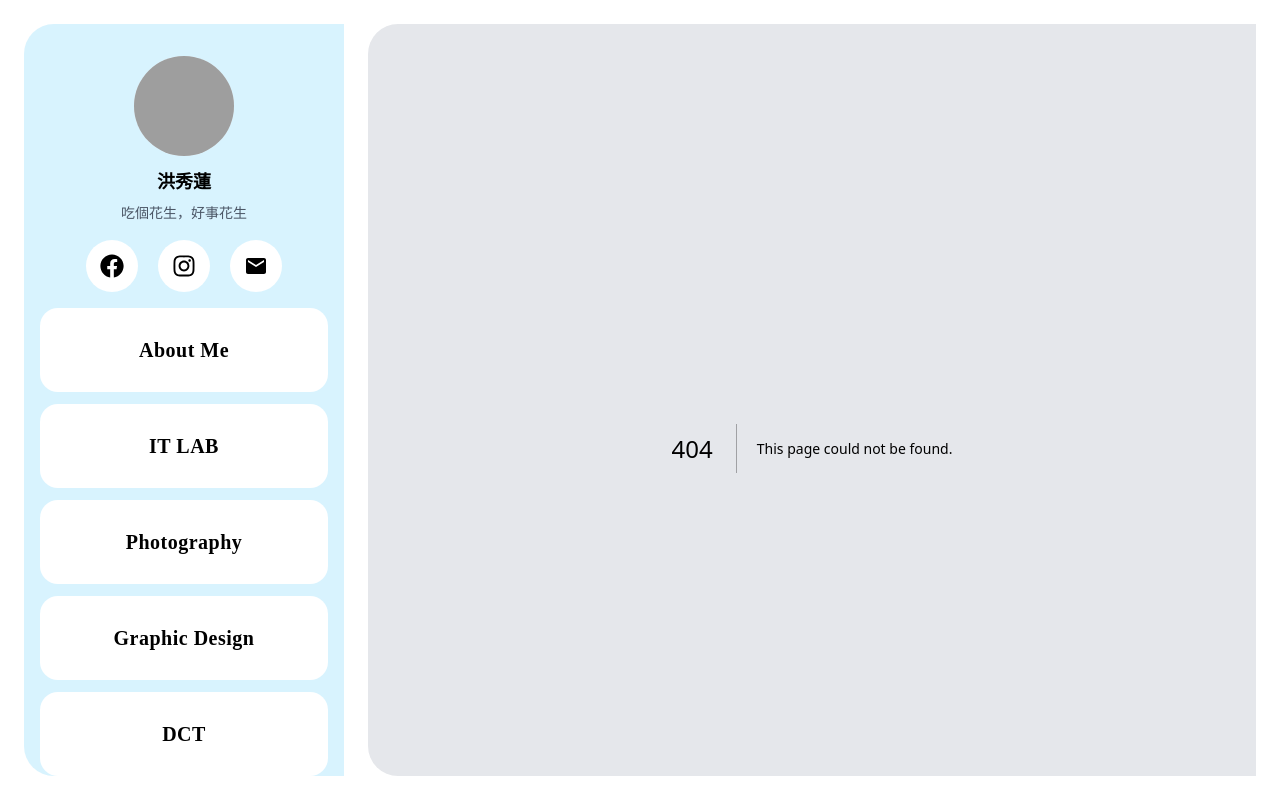
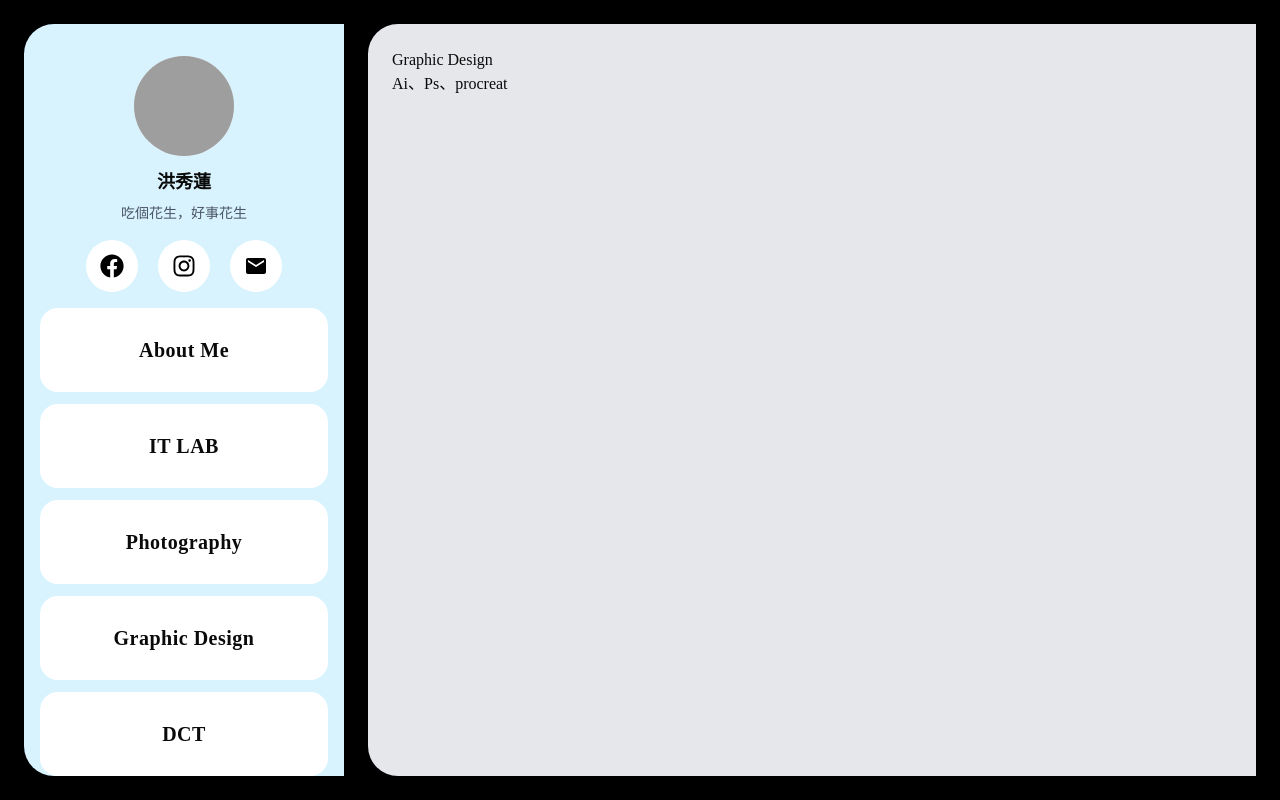
Before and after one commit to tinahung427-lian/1142_web_113102053_HW1, a Next.js app: page /graphic-design in a window 1280 px wide. Before the commit this address had no page. Built offline with nearby package versions, Linux system fonts and the light colour scheme; grey boxes are pictures that could not be loaded.

Commit message:
feat:HW1

```diff
--- a/app/graphic design/page.tsx
+++ b/app/graphic-design/page.tsx
@@ -1,7 +1,7 @@
 export default function AboutPage() {
     return (
       <div>
-        <h1>graphic design</h1>
+        <h1>Graphic Design</h1>
         <p>Ai、Ps、procreat</p>
       </div>
     );
```
Also changed, not shown: app/about/page.tsx (renamed from app/about me/ page.tsx), app/it-lab/page.tsx (renamed from app/IT lab/page.tsx).
